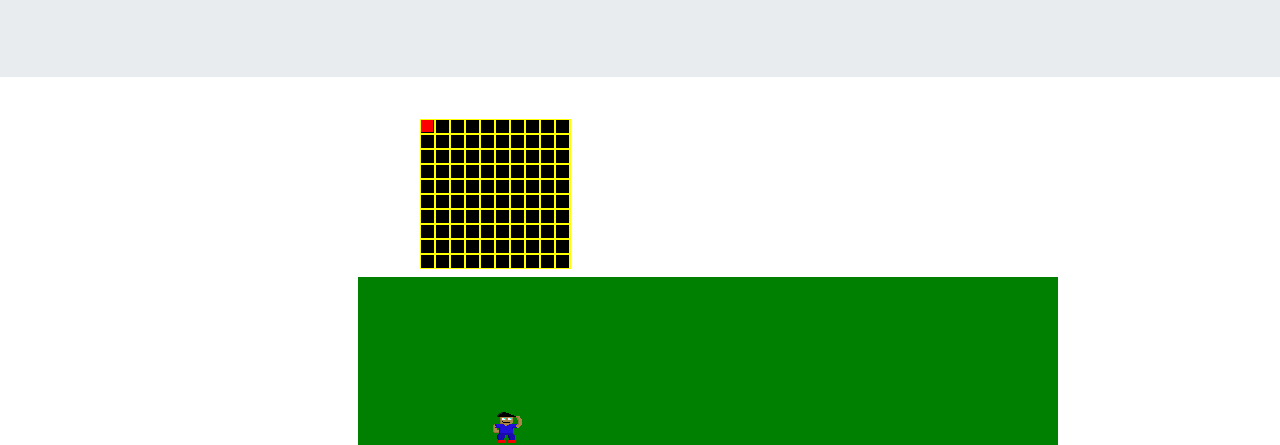
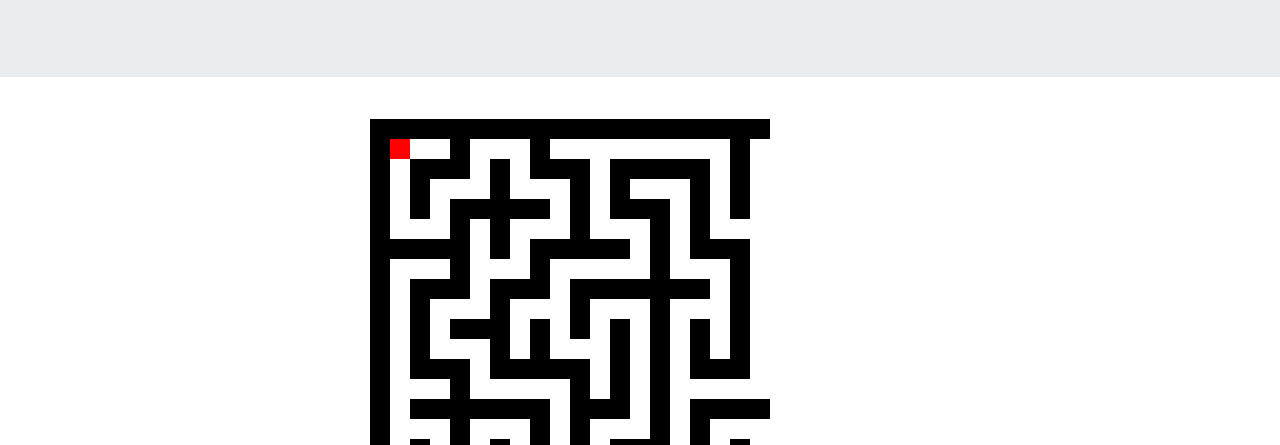
Before and after one commit to Rizwan538/Maze-Project, a plain HTML site: page pages/lvl1.html in a window 1280 px wide. Shown: the part 368-813 px from the top of the page. Drawn offline with nearby package versions, Linux system fonts and the light colour scheme.

Commit message:
First version of okay.js

```diff
--- a/pages/lvl1.html
+++ b/pages/lvl1.html
@@ -44,8 +44,8 @@
         </div>
     </div>
     <div class="container" style = "margin:0cqmin">
-        <div class="center" id='theCanvas'>
-            <canvas class="maze"> </canvas>
+        <div class="center" id='theCanvas' >
+            <canvas id = "mazeCanvas" class="maze" width="500" height="500"> </canvas>
         </div>
         <br />
     </div>
@@ -58,10 +58,10 @@
     </footer>
 
     <!--  Scripts-->
-    <script src="../js/lib/jcanvas/jcanvas.min.js"></script>
-
+    <!-- <script src="../js/lib/jcanvas/jcanvas.min.js"></script>
     <script src="../js/pages/draw.js"></script>
-    <script src="../js/pages/lvl1.js"></script>
+    <script src="../js/pages/lvl1.js"></script> -->
+    <script src="okay.js"></script>
 
 </body>
 
--- /dev/null
+++ b/pages/okay.js
@@ -0,0 +1,119 @@
+class Maze {
+    constructor(canvas, cols, rows, gridSize) {
+        this.canvas = canvas;
+        this.cols = cols;
+        this.rows = rows;
+        this.gridSize = gridSize;
+        this.maze = [];
+        this.player = { x: 1, y: 1 };
+        this.goal = { x: cols - 2, y: rows - 2 }; // Goal at bottom-right
+        this.ctx = canvas.getContext("2d");
+    }
+
+    init() {
+        for (let y = 0; y < this.rows; y++) {
+            this.maze[y] = [];
+            for (let x = 0; x < this.cols; x++) {
+                this.maze[y][x] = 1; // Set walls
+            }
+        }
+    }
+
+    generateMaze(x, y) {
+        const direction = [
+            [1, 0], [-1, 0], [0, 1], [0, -1]
+        ];
+        this.shuffle(direction);  // Randomize directions to generate more interesting mazes
+
+        // Loop over directions
+        for (const [ax, ay] of direction) {
+            const newX = x + ax * 2;
+            const newY = y + ay * 2;
+
+            // Check if the new position is within bounds and unvisited
+            if (newX >= 0 && newX < this.cols && newY >= 0 && newY < this.rows && this.maze[newY][newX] === 1) {
+                // Create passage
+                this.maze[y + ay][x + ax] = 0;
+                this.maze[newY][newX] = 0;
+
+                // Recursively generate maze from the new position
+                this.generateMaze(newX, newY);
+            }
+        }
+    }
+
+    shuffle(array) {
+        for (let index = array.length - 1; index > 0; index--) {
+            const rand = Math.floor(Math.random() * (index + 1));
+            [array[index], array[rand]] = [array[rand], array[index]];
+        }
+    }
+
+    draw() {
+        this.ctx.clearRect(0, 0, this.canvas.width, this.canvas.height);
+        for (let y = 0; y < this.rows; y++) {
+            for (let x = 0; x < this.cols; x++) {
+                if (this.maze[y][x] === 1) {
+                    this.ctx.fillStyle = "black";
+                } else {
+                    this.ctx.fillStyle = "white";
+                }
+                this.ctx.fillRect(x * this.gridSize, y * this.gridSize, this.gridSize, this.gridSize);
+            }
+        }
+
+        // Draw player
+        this.ctx.fillStyle = "red";
+        this.ctx.fillRect(this.player.x * this.gridSize, this.player.y * this.gridSize, this.gridSize, this.gridSize);
+
+        // Draw goal
+        this.ctx.fillStyle = "yellow";
+        this.ctx.fillRect(this.goal.x * this.gridSize, this.goal.y * this.gridSize, this.gridSize, this.gridSize);
+    }
+
+    movePlayer(px, py) {
+        const new_x = this.player.x + px;
+        const new_y = this.player.y + py;
+
+        if (new_x >= 0 && new_x < this.cols && new_y >= 0 && new_y < this.rows && this.maze[new_y][new_x] === 0) {
+            this.player.x = new_x;
+            this.player.y = new_y;
+        }
+    }
+}
+
+function main() {
+    const canvas = document.getElementById("mazeCanvas");
+    let maze;
+
+    function startGame(cols, rows, gridSize) {
+        maze = new Maze(canvas, cols, rows, gridSize);
+        maze.canvas.width = cols * gridSize;
+        maze.canvas.height = rows * gridSize;
+        maze.init();
+        maze.generateMaze(1, 1);
+        maze.draw();
+
+        document.addEventListener("keydown", (e) => {
+            switch (e.key) {
+                case "ArrowUp":
+                    maze.movePlayer(0, -1);
+                    break;
+                case "ArrowDown":
+                    maze.movePlayer(0, 1);
+                    break;
+                case "ArrowRight":
+                    maze.movePlayer(1, 0);
+                    break;
+                case "ArrowLeft":
+                    maze.movePlayer(-1, 0);
+                    break;
+            }
+            maze.draw();
+        });
+    }
+
+    startGame(20, 20, 20);
+}
+
+main();
```
Also changed, not shown: pages/test.html (added, +19 -0 lines), pages/test.js (added, +80 -0 lines).
